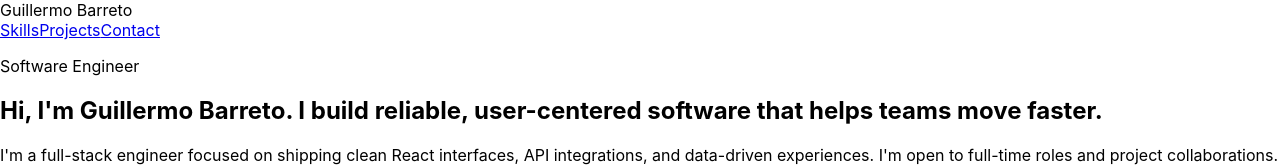
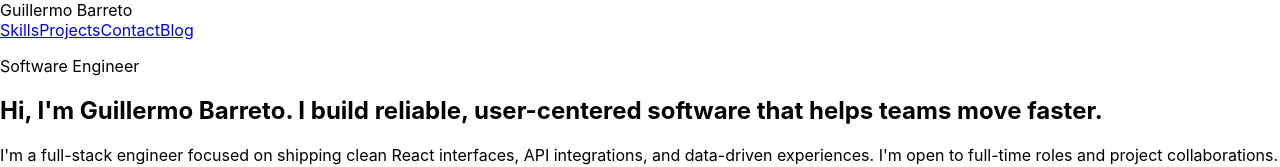
Before and after one commit to GuillermoBarreto/Portfolio.react, a React (Create React App) app in the folder sde-portfolio/: page / in a window 1280 px wide. Shown: the top 167 px of the page. Built offline with nearby package versions, Linux system fonts and the light colour scheme.

Commit message:
feat: link personal blog

```diff
--- a/sde-portfolio/src/App.jsx
+++ b/sde-portfolio/src/App.jsx
@@ -9,6 +9,7 @@ function App() {
     { label: "Skills", href: "#skills" },
     { label: "Projects", href: "#projects" },
     { label: "Contact", href: "#contact" },
+    { label: "Blog", href: "https://gb-blog.vercel.app", external: true },
   ];
 
   return (
@@ -24,6 +25,9 @@ function App() {
                 key={link.href}
                 href={link.href}
                 className="transition hover:text-slate-900"
+                {...(link.external
+                  ? { target: "_blank", rel: "noopener noreferrer" }
+                  : {})}
               >
                 {link.label}
               </a>
```
